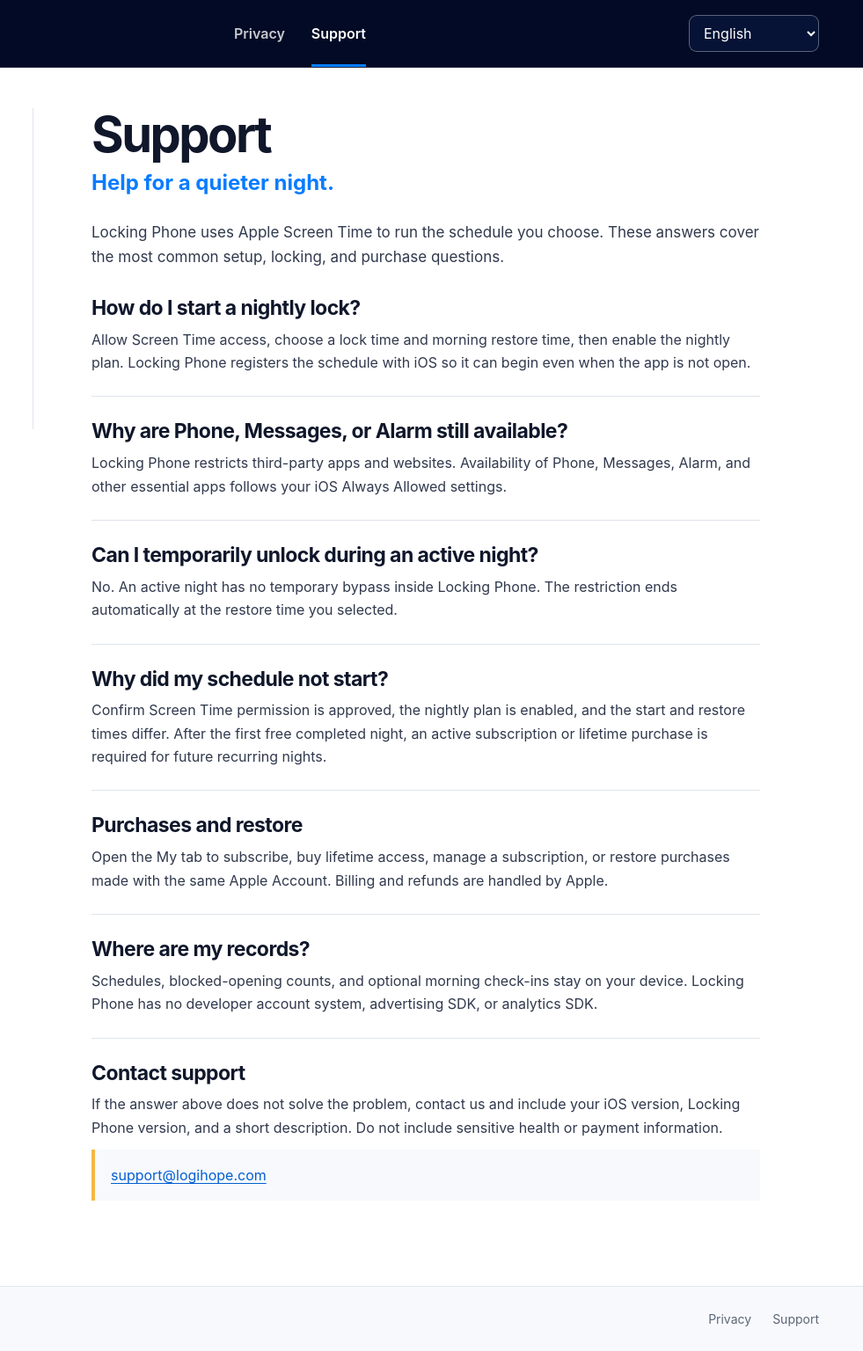
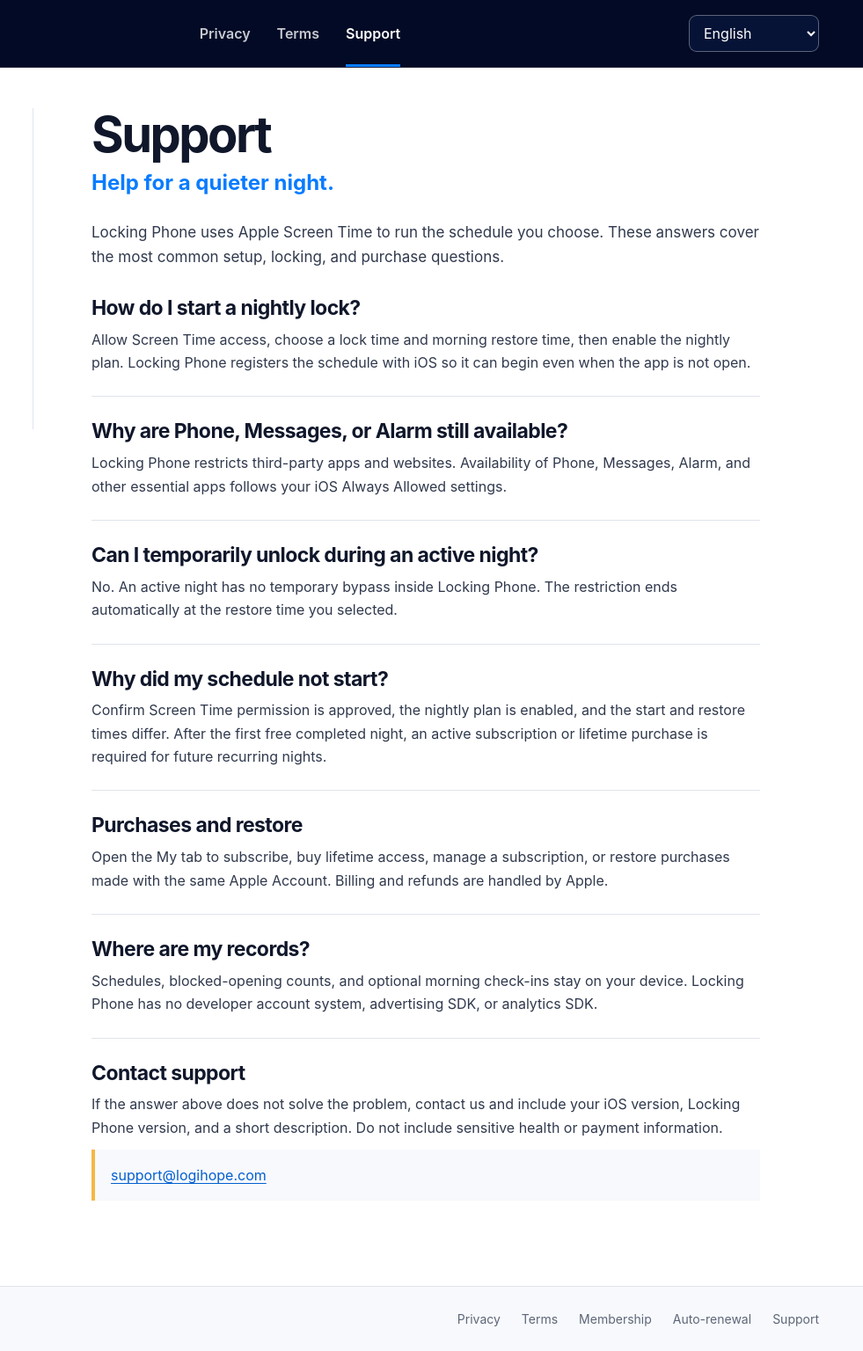
Before and after one commit to lan-zheng/locking-phone-site, a plain HTML site: page support.html in a window 1280 px wide. Shown: the full height of the page at 88% size, 299-1280 px from the left. Drawn offline with Linux system fonts and the light colour scheme.

Commit message:
Integrate legal pages across website

```diff
--- a/app.js
+++ b/app.js
@@ -19,7 +19,7 @@
 
   const translations = {
     en: {
-      common: { privacy: "Privacy", support: "Support", toc: "On this page", updated: "Last updated" },
+      common: { privacy: "Privacy", terms: "Terms", membership: "Membership", renewal: "Auto-renewal", support: "Support", toc: "On this page", updated: "Last updated" },
       privacy: {
         title: "Privacy Policy",
         lead: "Your sleep routine stays on your device.",
@@ -51,7 +51,7 @@
       }
     },
     "zh-Hans": {
-      common: { privacy: "隐私", support: "支持", toc: "本页内容", updated: "最后更新" },
+      common: { privacy: "隐私政策", terms: "用户协议", membership: "会员服务协议", renewal: "自动续费服务协议", support: "支持", toc: "本页内容", updated: "最后更新" },
       privacy: {
         title: "隐私政策", lead: "你的睡眠习惯，只留在你的设备上。",
         intro: "Locking Phone 不建立用户账号，不接入广告或分析 SDK，也没有开发者服务器。本政策说明 App 在设备本地处理的有限信息。",
@@ -81,7 +81,7 @@
       }
     },
     "zh-Hant": {
-      common: { privacy: "隱私", support: "支援", toc: "本頁內容", updated: "最後更新" },
+      common: { privacy: "隱私政策", terms: "使用者協議", membership: "會員服務協議", renewal: "自動續費服務協議", support: "支援", toc: "本頁內容", updated: "最後更新" },
       privacy: {
         title: "隱私權政策", lead: "你的睡眠習慣，只留在你的裝置上。",
         intro: "Locking Phone 不建立使用者帳號、不接入廣告或分析 SDK，也沒有開發者伺服器。本政策說明 App 在裝置本機處理的有限資訊。",
@@ -113,7 +113,7 @@
 
   const localizedSummaries = {
     es: {
-      common: { privacy: "Privacidad", support: "Soporte", toc: "En esta página", updated: "Última actualización" },
+      common: { privacy: "Privacidad", terms: "Términos", membership: "Servicio Pro", renewal: "Renovación automática", support: "Soporte", toc: "En esta página", updated: "Última actualización" },
       privacy: ["Política de privacidad", "Tu rutina de sueño permanece en tu dispositivo.", "Locking Phone no utiliza cuentas, publicidad, SDK de análisis ni un servidor del desarrollador.", [
         ["no-collection", "Datos que no recopilamos", "No enviamos al desarrollador tus datos de contacto, identificadores, ubicación, historial, registros de sueño, controles matinales ni uso de apps. No vendemos datos ni realizamos seguimiento publicitario."],
         ["local-data", "Datos guardados en el dispositivo", "Los horarios, eventos de bloqueo, intentos bloqueados y registros matinales opcionales se guardan localmente y se comparten solo con las extensiones iOS necesarias mediante un App Group."],
@@ -135,7 +135,7 @@
       ]]
     },
     ja: {
-      common: { privacy: "プライバシー", support: "サポート", toc: "このページ", updated: "最終更新" },
+      common: { privacy: "プライバシー", terms: "利用規約", membership: "会員サービス", renewal: "自動更新", support: "サポート", toc: "このページ", updated: "最終更新" },
       privacy: ["プライバシーポリシー", "睡眠習慣の記録は端末内に残ります。", "Locking Phone にはアカウント、広告、開発者分析SDK、開発者サーバーはありません。", [
         ["no-collection", "収集しないデータ", "連絡先、識別子、位置情報、閲覧履歴、睡眠記録、朝の記録、アプリ使用記録を開発者へ送信しません。販売や広告追跡も行いません。"],
         ["local-data", "端末内のデータ", "スケジュール、実行記録、ブロックされた起動回数、任意の朝の記録は端末内に保存され、必要なiOS拡張機能とのみApp Groupで共有されます。"],
@@ -157,7 +157,7 @@
       ]]
     },
     ko: {
-      common: { privacy: "개인정보", support: "지원", toc: "페이지 내용", updated: "최종 업데이트" },
+      common: { privacy: "개인정보", terms: "이용 약관", membership: "회원 서비스", renewal: "자동 갱신", support: "지원", toc: "페이지 내용", updated: "최종 업데이트" },
       privacy: ["개인정보 처리방침", "수면 기록은 기기에만 보관됩니다.", "Locking Phone은 계정, 광고, 개발자 분석 SDK 또는 개발자 서버를 사용하지 않습니다.", [
         ["no-collection", "수집하지 않는 데이터", "연락처, 식별자, 위치, 검색 기록, 수면 기록, 아침 기록 또는 앱 사용 기록을 개발자에게 보내지 않으며 판매하거나 광고 추적에 사용하지 않습니다."],
         ["local-data", "기기에 저장되는 데이터", "일정, 잠금 실행 기록, 차단된 열기 횟수와 선택적 아침 기록은 기기에 저장되며 필요한 iOS 확장과 App Group으로만 공유됩니다."],
@@ -179,7 +179,7 @@
       ]]
     },
     fr: {
-      common: { privacy: "Confidentialité", support: "Assistance", toc: "Sur cette page", updated: "Dernière mise à jour" },
+      common: { privacy: "Confidentialité", terms: "Conditions", membership: "Service Pro", renewal: "Renouvellement", support: "Assistance", toc: "Sur cette page", updated: "Dernière mise à jour" },
       privacy: ["Politique de confidentialité", "Votre routine de sommeil reste sur votre appareil.", "Locking Phone n’utilise ni compte, ni publicité, ni SDK d’analyse, ni serveur du développeur.", [
         ["no-collection", "Données non collectées", "Nous n’envoyons pas au développeur vos coordonnées, identifiants, position, historique, données de sommeil, bilans matinaux ou données d’usage. Aucun suivi publicitaire ni revente."],
         ["local-data", "Données sur l’appareil", "Les horaires, événements, tentatives bloquées et bilans facultatifs restent localement sur l’appareil et sont partagés uniquement avec les extensions iOS nécessaires via un App Group."],
@@ -201,7 +201,7 @@
       ]]
     },
     de: {
-      common: { privacy: "Datenschutz", support: "Support", toc: "Auf dieser Seite", updated: "Zuletzt aktualisiert" },
+      common: { privacy: "Datenschutz", terms: "Bedingungen", membership: "Pro-Service", renewal: "Automatische Verlängerung", support: "Support", toc: "Auf dieser Seite", updated: "Zuletzt aktualisiert" },
       privacy: ["Datenschutzerklärung", "Deine Schlafroutine bleibt auf deinem Gerät.", "Locking Phone verwendet keine Konten, Werbung, Entwickleranalyse-SDKs oder Entwicklerserver.", [
         ["no-collection", "Nicht erhobene Daten", "Kontaktdaten, Kennungen, Standort, Verlauf, Schlafdaten, Morgen-Check-ins und App-Nutzung werden nicht an den Entwickler gesendet, verkauft oder für Werbetracking genutzt."],
         ["local-data", "Lokale Daten", "Zeitpläne, Sperrereignisse, blockierte Öffnungsversuche und optionale Morgenangaben bleiben auf dem Gerät und werden nur über eine App Group mit nötigen iOS-Erweiterungen geteilt."],
@@ -223,7 +223,7 @@
       ]]
     },
     "pt-BR": {
-      common: { privacy: "Privacidade", support: "Suporte", toc: "Nesta página", updated: "Última atualização" },
+      common: { privacy: "Privacidade", terms: "Termos", membership: "Serviço Pro", renewal: "Renovação automática", support: "Suporte", toc: "Nesta página", updated: "Última atualização" },
       privacy: ["Política de Privacidade", "Sua rotina de sono fica no seu dispositivo.", "O Locking Phone não usa contas, anúncios, SDKs de análise do desenvolvedor nem servidor próprio.", [
         ["no-collection", "Dados que não coletamos", "Não enviamos contatos, identificadores, localização, histórico, registros de sono, check-ins ou uso de apps ao desenvolvedor. Não vendemos dados nem fazemos rastreamento de anúncios."],
         ["local-data", "Dados no dispositivo", "Horários, eventos, tentativas bloqueadas e check-ins opcionais ficam no dispositivo e são compartilhados apenas com extensões iOS necessárias por um App Group."],
@@ -245,7 +245,7 @@
       ]]
     },
     ar: {
-      common: { privacy: "الخصوصية", support: "الدعم", toc: "في هذه الصفحة", updated: "آخر تحديث" },
+      common: { privacy: "الخصوصية", terms: "شروط الاستخدام", membership: "خدمة Pro", renewal: "التجديد التلقائي", support: "الدعم", toc: "في هذه الصفحة", updated: "آخر تحديث" },
       privacy: ["سياسة الخصوصية", "يبقى روتين نومك على جهازك.", "لا يستخدم Locking Phone حسابات أو إعلانات أو أدوات تحليلات للمطور أو خادمًا للمطور.", [
         ["no-collection", "بيانات لا نجمعها", "لا نرسل معلومات الاتصال أو المعرّفات أو الموقع أو سجل التصفح أو سجلات النوم أو تسجيلات الصباح أو استخدام التطبيقات إلى المطور، ولا نبيع البيانات أو نتتبعك للإعلانات."],
         ["local-data", "البيانات على الجهاز", "تبقى الجداول وأحداث القفل ومحاولات الفتح المحظورة وتسجيلات الصباح الاختيارية على الجهاز، وتشارك فقط مع ملحقات iOS الضرورية عبر App Group."],
@@ -326,16 +326,17 @@
       } else {
         link.removeAttribute("aria-current");
       }
-      const target = key === "privacy" ? "privacy.html" : "support.html";
+      const target = { privacy: "privacy.html", terms: "terms.html", support: "support.html" }[key];
       link.href = `${target}?lang=${encodeURIComponent(code)}`;
     });
 
     document.querySelector(".brand").href = `index.html?lang=${encodeURIComponent(code)}`;
 
-    document.querySelectorAll('.site-footer a').forEach((link, index) => {
-      const key = index === 0 ? "privacy" : "support";
+    const footerTargets = { privacy: "privacy.html", terms: "terms.html", membership: "membership.html", renewal: "auto-renewal.html", support: "support.html" };
+    document.querySelectorAll('[data-footer-link]').forEach((link) => {
+      const key = link.dataset.footerLink;
       link.textContent = copy.common[key];
-      link.href = `${key === "privacy" ? "privacy.html" : "support.html"}?lang=${encodeURIComponent(code)}`;
+      link.href = `${footerTargets[key]}?lang=${encodeURIComponent(code)}`;
     });
 
     document.getElementById("tocLabel").textContent = copy.common.toc;
--- a/config.js
+++ b/config.js
@@ -1,4 +1,5 @@
 window.LockingPhoneSiteConfig = {
   supportEmail: "support@logihope.com",
-  policyDate: "2026-08-26"
+  policyDate: "2026-08-26",
+  legalDate: "2026-08-27"
 };
--- a/styles.css
+++ b/styles.css
@@ -204,6 +204,18 @@ h2 {
 
 .contact-box p { margin: 0; }
 
+.related-documents {
+  margin-top: 18px;
+  padding: 22px 24px;
+  border: 1px solid var(--line);
+  border-radius: 16px;
+  background: var(--page);
+}
+
+.related-documents h2 { font-size: 18px; }
+.related-documents nav { display: flex; flex-wrap: wrap; gap: 10px 22px; }
+.related-documents a { font-weight: 620; text-decoration: none; }
+
 .site-footer {
   min-height: 74px;
   padding: 18px max(20px, calc((100% - var(--max-width)) / 2));
@@ -217,7 +229,7 @@ h2 {
   font-size: 14px;
 }
 
-.site-footer nav { display: flex; gap: 24px; }
+.site-footer nav { display: flex; flex-wrap: wrap; justify-content: flex-end; gap: 8px 24px; }
 .site-footer a { color: var(--muted); text-decoration: none; }
 .noscript { margin: 20px auto; max-width: 760px; padding: 20px; }
 .sr-only { position: absolute; width: 1px; height: 1px; overflow: hidden; clip: rect(0, 0, 0, 0); white-space: nowrap; }
@@ -248,6 +260,7 @@ h2 {
   h1 { font-size: 39px; }
   .intro { font-size: 16px; }
   .site-footer { align-items: flex-start; flex-direction: column; gap: 10px; }
+  .site-footer nav { justify-content: flex-start; }
 }
 
 @media (prefers-reduced-motion: reduce) {
--- a/support.html
+++ b/support.html
@@ -20,6 +20,7 @@
       </a>
       <nav class="primary-nav" aria-label="Legal and support">
         <a href="privacy.html" data-nav="privacy">Privacy</a>
+        <a href="terms.html" data-nav="terms">Terms</a>
         <a href="support.html" data-nav="support">Support</a>
       </nav>
       <label class="language-control">
@@ -47,8 +48,11 @@
   <footer class="site-footer">
     <span>© <span id="copyrightYear"></span> Locking Phone</span>
     <nav aria-label="Footer">
-      <a href="privacy.html">Privacy</a>
-      <a href="support.html">Support</a>
+      <a href="privacy.html" data-footer-link="privacy">Privacy</a>
+      <a href="terms.html" data-footer-link="terms">Terms</a>
+      <a href="membership.html" data-footer-link="membership">Membership</a>
+      <a href="auto-renewal.html" data-footer-link="renewal">Auto-renewal</a>
+      <a href="support.html" data-footer-link="support">Support</a>
     </nav>
   </footer>
 
```
Also changed, not shown: home.js (+13 -1 lines), index.html (+2 -2 lines), privacy.html (+2 -2 lines), 1 other file.
